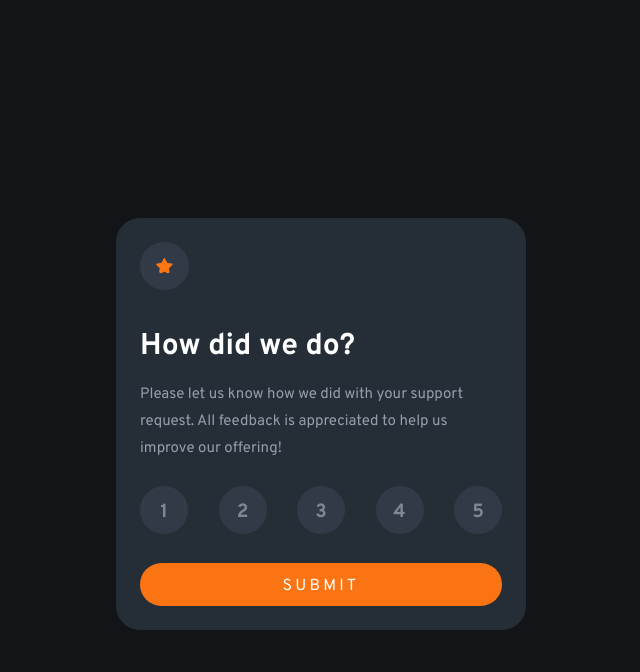
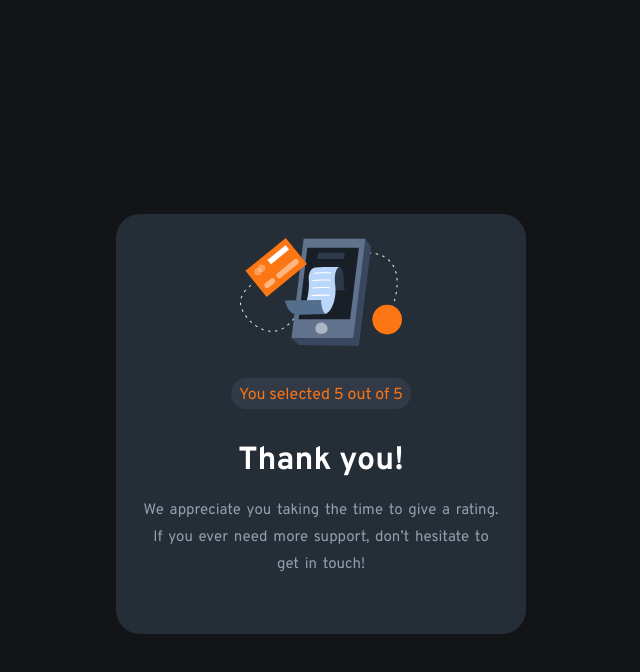
Before and after one commit to sahiba0915/interactiveratingComponentFC, a plain HTML site: page index.html in a window 1280 px wide. Both pictures are taken after a click on the button "SUBMIT". Shown: the whole page, without its empty margins (319-959 px from the left). Drawn offline with Linux system fonts and the light colour scheme.

Commit message:
feat: added button functionality

```diff
--- a/index.html
+++ b/index.html
@@ -35,7 +35,7 @@
 
     <!-- Submit btn -->
 
-    <button class="submit-btn">Submit</button>
+    <button class="submit-btn" id="submitBtn">Submit</button>
   </div>
 
   <!-- Rating state end -->
@@ -45,17 +45,19 @@
   <div class="thanks-container hidden">
     <img src="images/illustration-thank-you.svg" alt="thank-you" class="thanks-img">
     <p class="thanks-header"> You selected
-      <!-- Add rating here --> out of 5
+      <span id="rating"></span>5 out of 5
     </p>
 
     <h2 class="greetings"> Thank you!</h2>
 
-    <p class="thanks-msg">We appreciate you taking the time to give a rating. If you ever need more support, don’t hesitate to get in touch!
+    <p class="thanks-msg">We appreciate you taking the time to give a rating. If you ever need more support, don’t
+      hesitate to get in touch!
     </p>
   </div>
 
   <!-- Thank you state end -->
 
+  <script src="index.js"></script>
 
 </body>
 
--- /dev/null
+++ b/index.js
@@ -0,0 +1,18 @@
+const ratings = document.querySelector(".ratings-container");
+const thanks = document.querySelector(".thanks-container");
+const rating = document.getElementById("rating");
+const rates = document.querySelectorAll(".btn");
+const submitBtn = document.getElementById("submitBtn");
+
+submitBtn.addEventListener("click", () => {
+    thanks.classList.remove('hidden');
+    ratings.style.display = "none";
+})
+
+// changing rates on button click
+
+rates.forEach((rate) => {
+    rate.addEventListener("click", () => {
+        rating.innerHTML = rate.innerHTML;
+    })
+})
```
